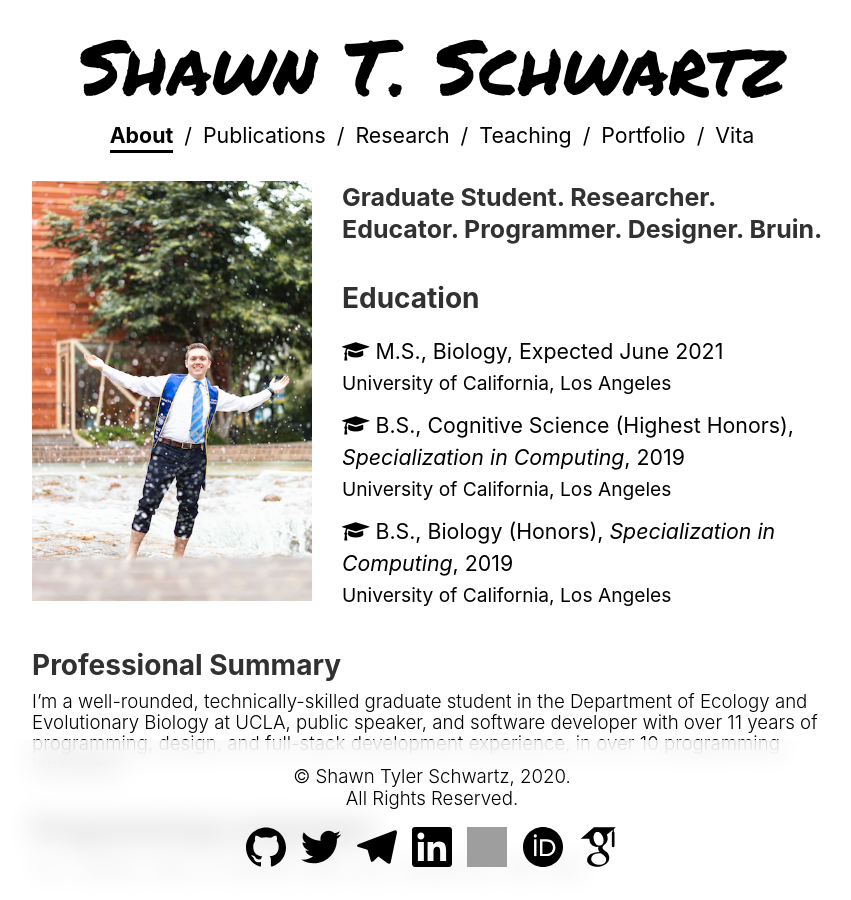
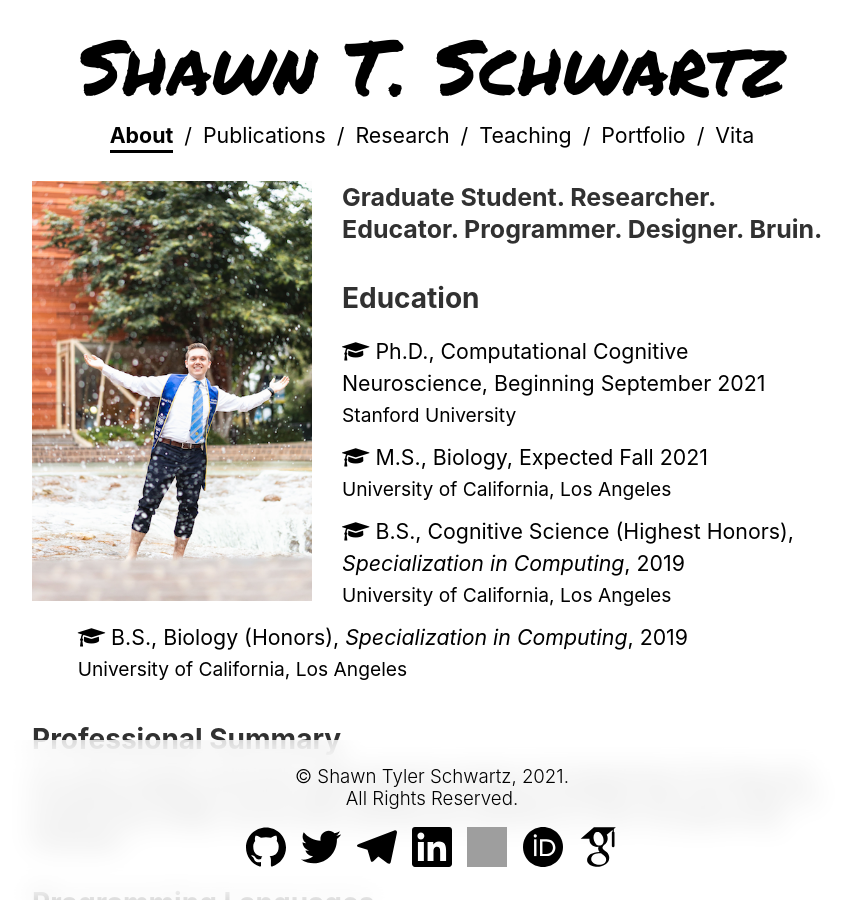
Before and after one commit to shawntz/shawntz.github.io, a Jekyll site: the page built from about.md, in a window 1280 px wide and 900 px high. Shown: the whole window, without its empty margins (208-1059 px from the left). Built offline with Jekyll 4.4.1, drawn with Linux system fonts in a browser that asks for light colours; a style sheet for code colours, icons or effects is not loaded; grey boxes are pictures that could not be loaded.

```diff
--- a/_includes/footer.html
+++ b/_includes/footer.html
@@ -1,6 +1,6 @@
 <footer>
   <article id="signature">
-    <p class="center">&copy; Shawn Tyler Schwartz, 2020.<br />All Rights Reserved.</p>
+    <p class="center">&copy; Shawn Tyler Schwartz, {{ 'now' | date: "%Y" }}.<br />All Rights Reserved.</p>
   </article>
   <article class="social-icons">
       <a href="https://github.com/ShawnTylerSchwartz" class="invisible" target="_blank" alt="Github" title="Github"><div class="social github"></div></a>
--- a/about.md
+++ b/about.md
@@ -11,7 +11,11 @@ navigation: 1
 #### Education
 <ul class="fa-ul">
     <li>
-        <span class="fa fa-graduation-cap" aria-hidden="true"></span> M.S., Biology, Expected June 2021
+        <span class="fa fa-graduation-cap" aria-hidden="true"></span> Ph.D., Computational Cognitive Neuroscience, Beginning September 2021
+        <div class="small">Stanford University</div>
+    </li>
+    <li>
+        <span class="fa fa-graduation-cap" aria-hidden="true"></span> M.S., Biology, Expected Fall 2021
         <div class="small">University of California, Los Angeles</div>
     </li>
     <li>
```
Also changed, not shown: publications.md (+2 -1 lines), vita.md (+1 -1 lines), 4 other files.
